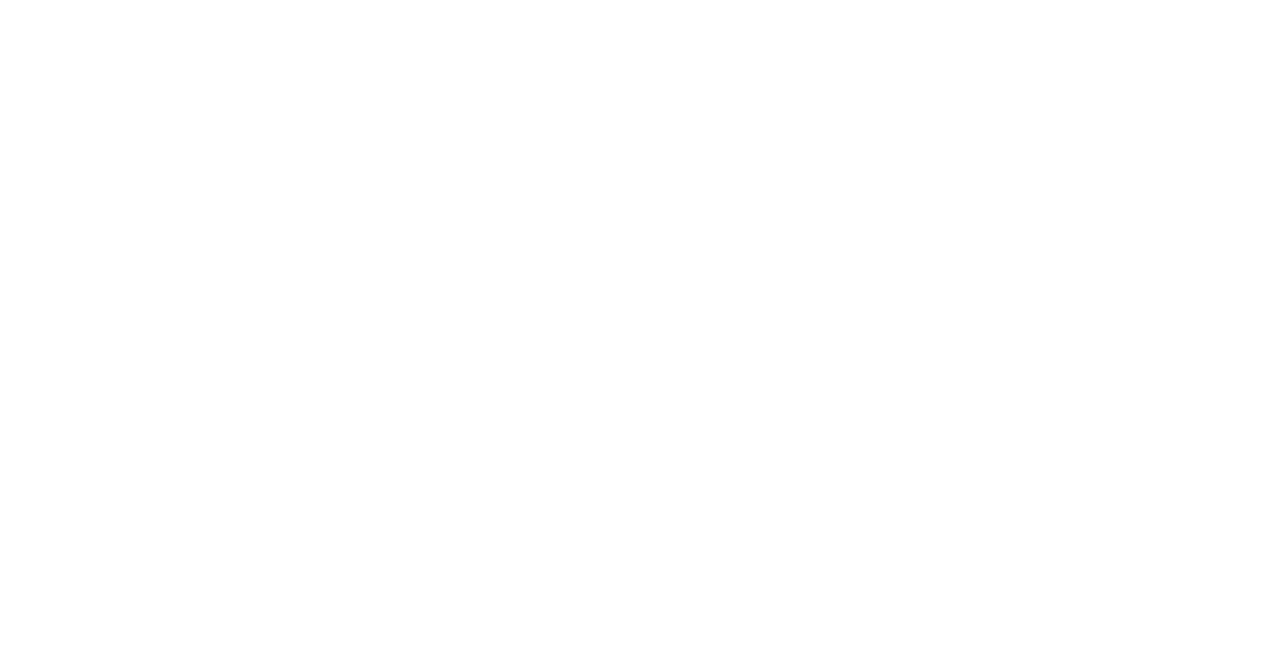
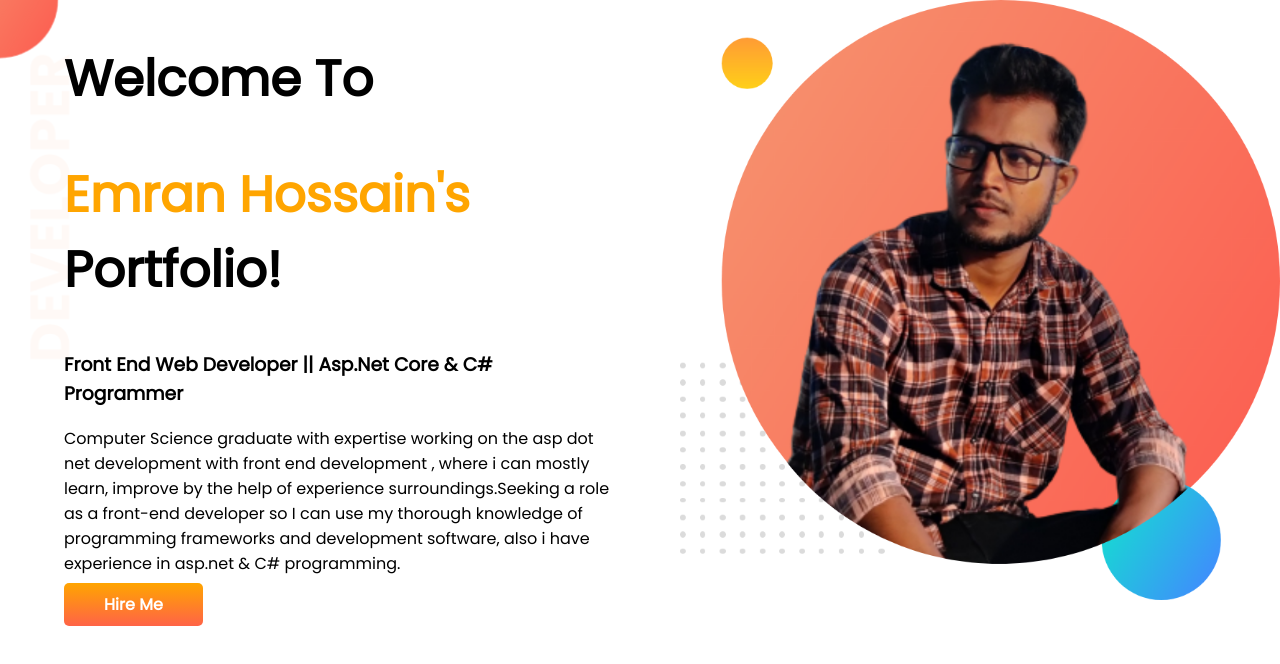
Before and after one commit to Emran321/Sample-Portfolio, a plain HTML site: page index.html in a window 1280 px wide. Drawn offline with Linux system fonts and the light colour scheme; a web font is replaced by a local one.

Commit message:
top banner added

```diff
--- a/index.html
+++ b/index.html
@@ -1,13 +1,35 @@
 <!DOCTYPE html>
 <html lang="en">
+
 <head>
     <meta charset="UTF-8">
     <meta http-equiv="X-UA-Compatible" content="IE=edge">
     <meta name="viewport" content="width=device-width, initial-scale=1.0">
     <title>Emran Portfolio</title>
+    <link rel="preconnect" href="https://fonts.googleapis.com">
+    <link rel="preconnect" href="https://fonts.gstatic.com" crossorigin>
+    <link href="https://fonts.googleapis.com/css2?family=Poppins&family=Source+Serif+Pro:wght@300&display=swap"
+        rel="stylesheet">
     <link rel="stylesheet" href="style.css">
 </head>
+
 <body>
+    <section class="top-banner">
+        <div class="halt-width">
+            <h1>Welcome To</h1>
+            <h1><span class="orange">Emran Hossain's</span> Portfolio!</h1>
+            <h3>Front End Web Developer || Asp.Net Core & C# Programmer </h3>
+            <p>Computer Science graduate with expertise working on the
+                asp dot net development with front end development ,
+                where i can mostly learn, improve by the help of
+                experience surroundings.Seeking a role as a front-end developer so I can use my thorough knowledge of
+                programming frameworks and development software, also i have experience in asp.net & C# programming.
+            </p>
+            <a target="_blank" href="https://www.linkedin.com/in/emran-hossain-856348150/" class="link-button">Hire
+                Me</a>
+        </div>
+        <div class="halt-width"> <img src="images/emran-hossain.png" alt=""></div>
+    </section>
+</body>
 
-</body>
 </html>
--- a/style.css
+++ b/style.css
@@ -0,0 +1,33 @@
+body {
+    font-family: 'Poppins', sans-serif;
+    margin: 0;
+}
+h1{
+    font-size: 50px;
+}
+.orange{
+    color: orange;
+}
+section{
+    display: flex;
+}
+.halt-width{
+    width: 50%;
+    padding-left: 5%;
+}
+.halt-width img{
+    width: 600px;
+    height: 600px;
+}
+.link-button{
+    text-decoration: none;
+    background-image: linear-gradient(orange,tomato);
+    padding: 10px 40px;
+    color: white;
+    font-weight: 700;
+    border-radius: 5px;
+}
+.top-banner{
+    background-image: url(/images/top-banner.png);
+    background-repeat: no-repeat;
+}
```
Also changed, not shown: images/dream-bg.png (added), images/emran-hossain.png (added), images/exp-bg.png (added), images/my-bg.png (added), images/my-bg2.png (added), images/top-banner.png (added).
